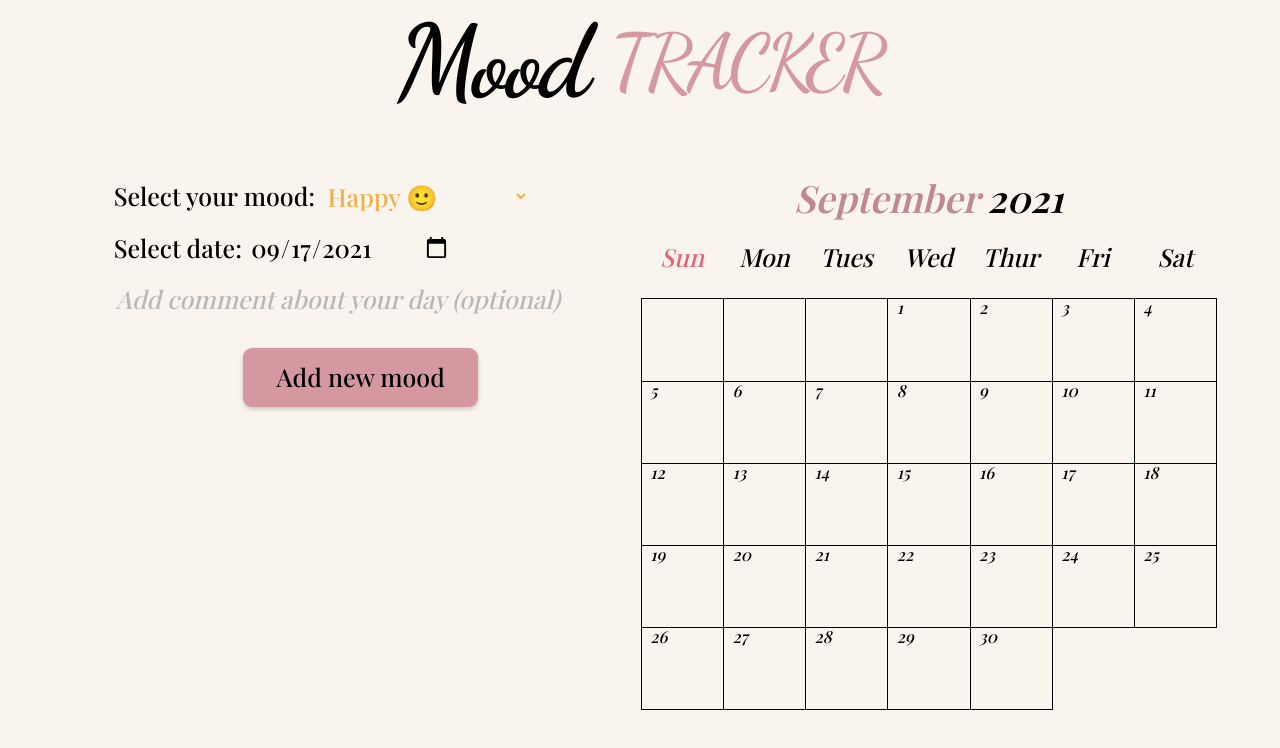
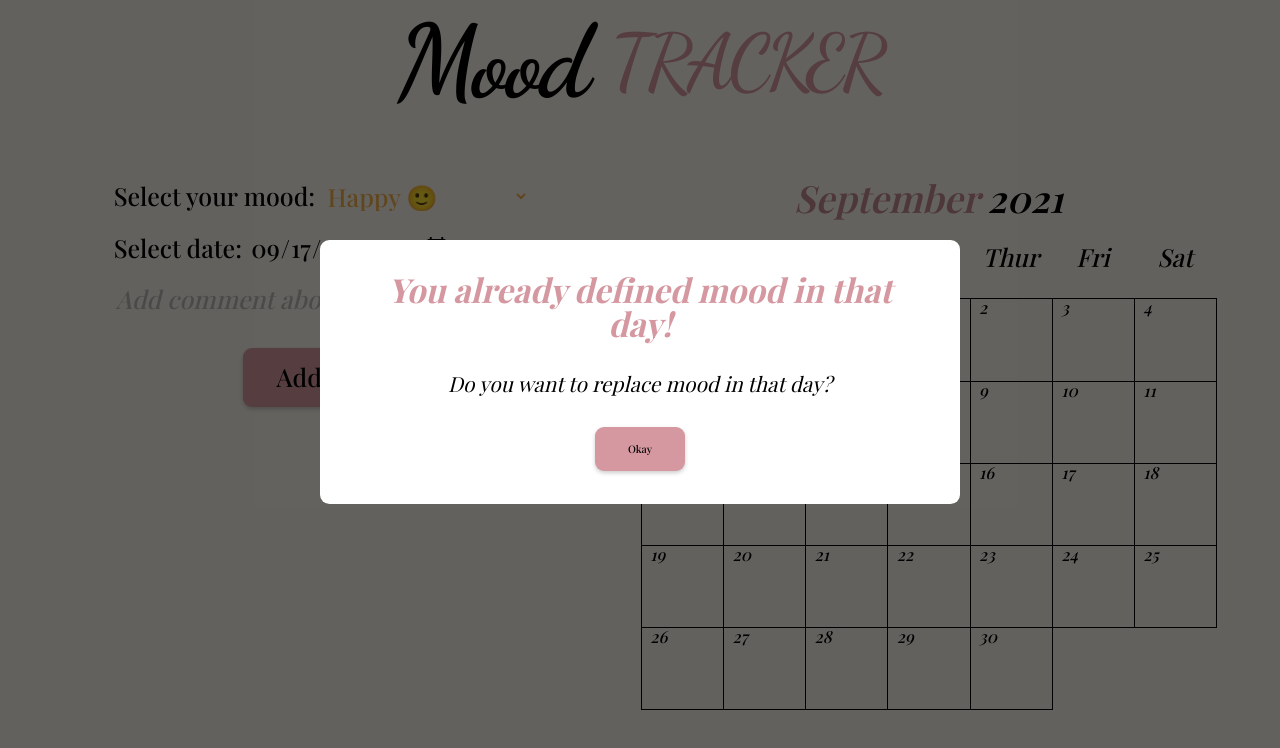
Before and after one commit to zakrzewskib/mood-tracker-react, a React (Create React App) app: page / in a window 1280 px wide. Shown: the top 748 px of the page. Built offline with nearby package versions, Linux system fonts and the light colour scheme; a web font is replaced by a local one.

Commit message:
Add ErrorModal for messages
when user enters the same date

```diff
--- a/src/App.js
+++ b/src/App.js
@@ -3,10 +3,12 @@ import React, { useState } from 'react';
 import MainHeader from './components/UI/MainHeader';
 import Moods from './components/Moods/Moods';
 import NewMood from './components/AddMood/NewMood';
-
+import ErrorModal from './components/UI/ErrorModal';
 import MonthTracker from './components/Charts/MonthTracker';
 
 const App = () => {
+  const [error, setError] = useState();
+
   const sampleMoodsData = [];
 
   const defineStartedMoodsSeptember2021 = () => {
@@ -38,12 +40,17 @@ const App = () => {
 
   const [moodsForTracker, setMoodsForTracker] = useState(starterMoods);
 
-  const checkIfEnteredSameDate = (mood) => {
+  const setSameDateError = (mood) => {
     if (
       moods.filter((e) => e.date.toISOString() === mood.date.toISOString())
         .length > 0
     ) {
       console.log('Do you want to replace mood in that day?');
+
+      setError({
+        title: 'You already defined mood in that day',
+        message: 'Do you want to replace mood in that day?',
+      });
     }
   };
 
@@ -67,7 +74,7 @@ const App = () => {
   };
 
   const addNewMoodHandler = (mood) => {
-    checkIfEnteredSameDate(mood);
+    setSameDateError(mood);
 
     setMoods((prevMoods) => [mood, ...prevMoods]);
     setMoods((prevMoods) =>
@@ -79,6 +86,12 @@ const App = () => {
 
   return (
     <div>
+      {/* {error && <ErrorModal title={error.title} message={error.message} />} */}
+      <ErrorModal
+        title="You already defined mood in that day!"
+        message="Do you want to replace mood in that day?"
+      />
+
       <MainHeader />
 
       <div className="outside-container">
--- /dev/null
+++ b/src/components/UI/ErrorModal.js
@@ -0,0 +1,25 @@
+import classes from './ErrorModal.module.css';
+
+import Button from './Button';
+
+const ErrorModal = (props) => {
+  return (
+    <div>
+      <div className={classes.backdrop} onClick={props.onConfirm}></div>
+      <div className={classes.modal}>
+        <header className={classes.header}>
+          <h2>{props.title}</h2>
+        </header>
+
+        <div className={classes.content}>
+          <p>{props.message}</p>
+        </div>
+        <footer className={classes.actions}>
+          <Button onClick={props.onConfirm}>Okay</Button>
+        </footer>
+      </div>
+    </div>
+  );
+};
+
+export default ErrorModal;
--- /dev/null
+++ b/src/components/UI/ErrorModal.module.css
@@ -0,0 +1,36 @@
+.backdrop {
+  position: fixed;
+  top: 0;
+  left: 0;
+  width: 100%;
+  height: 100vh;
+  z-index: 10;
+  background: rgba(0, 0, 0, 0.6);
+}
+
+.modal {
+  position: fixed;
+  top: 30vh;
+  left: 50%;
+  transform: translate(-50%, 0);
+
+  text-align: center;
+
+  background-color: #fff;
+  border-radius: 0.9rem;
+  padding: 3.2rem;
+
+  z-index: 100;
+}
+
+.header h2 {
+  color: #d598a0;
+  font-size: 3.2rem;
+  font-style: italic;
+}
+
+.content {
+  font-size: 2rem;
+  padding: 3.2rem;
+  font-style: italic;
+}
```
